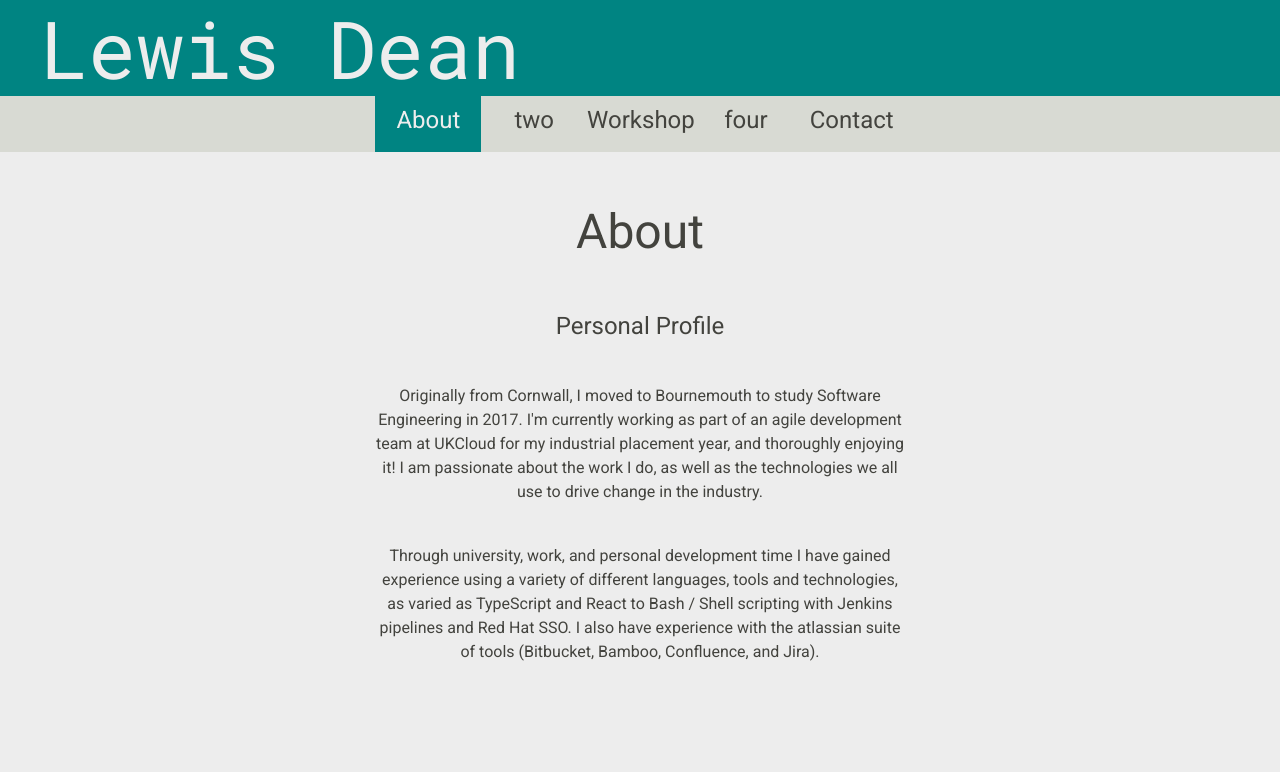
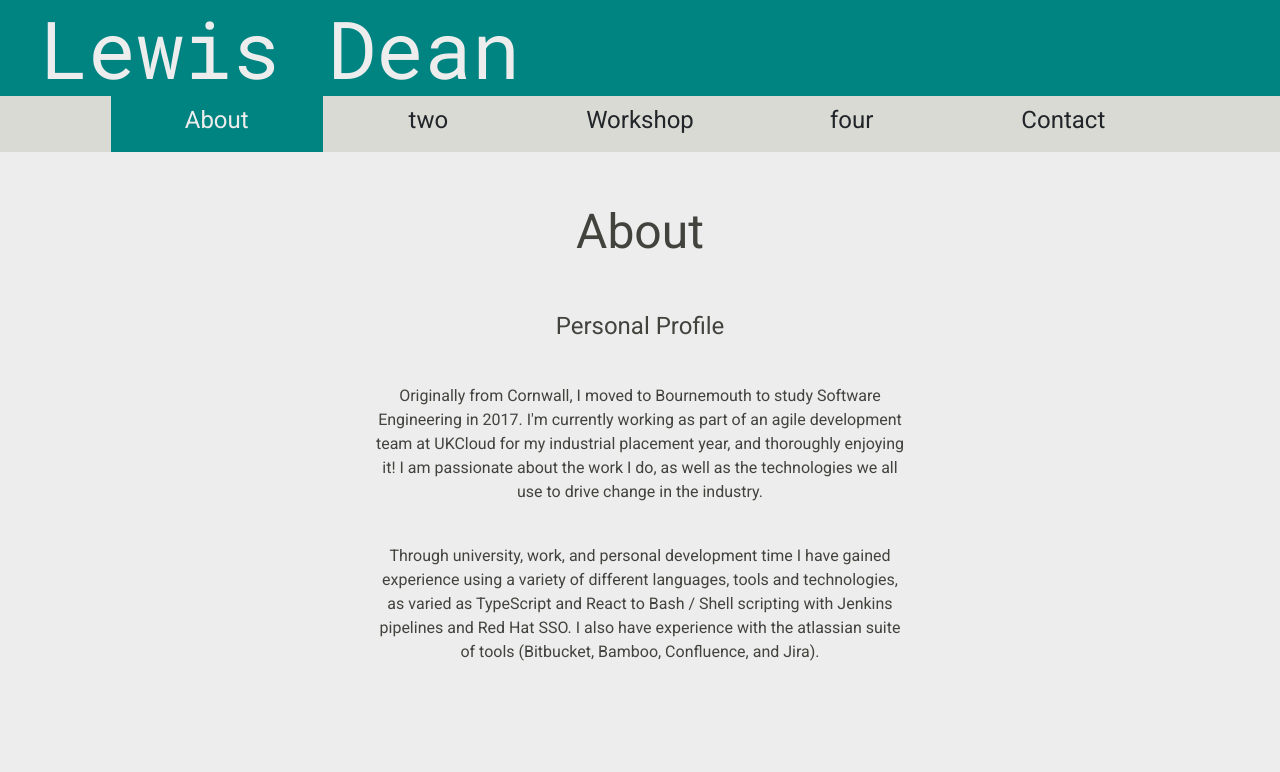
Before and after one commit to lewisdean731/lewisdean-dot-me, a React (Create React App) app: page / in a window 1280 px wide. Shown: the top 772 px of the page. Built offline with nearby package versions, Linux system fonts and the light colour scheme.

Commit message:
chore: remove useless links from navigationItems

```diff
--- a/src/components/UI/Navigation/NavigationItems/NavigationItem/NavigationItem.js
+++ b/src/components/UI/Navigation/NavigationItems/NavigationItem/NavigationItem.js
@@ -3,7 +3,7 @@ import classes from "./NavigationItem.module.scss";
 import { Col } from "react-bootstrap";
 
 const navigationItem = props => (
-  <Col xl={1} className={classes.NavigationItem}>
+  <Col xl={2} className={classes.NavigationItem}>
     <a
       href={props.link}
       onClick={() => props.clicked(props.children)}
--- a/src/components/UI/Navigation/NavigationItems/NavigationItems.js
+++ b/src/components/UI/Navigation/NavigationItems/NavigationItems.js
@@ -7,19 +7,19 @@ const NavigationItems = props => {
   return (
     <Row className={classes.NavigationItems}>
       <Col md />
-      <NavigationItem clicked={props.clicked} link="#" active={props.active}>
+      <NavigationItem clicked={props.clicked} active={props.active}>
         About
       </NavigationItem>
-      <NavigationItem clicked={props.clicked} link="#" active={props.active}>
+      <NavigationItem clicked={props.clicked} active={props.active}>
         two
       </NavigationItem>
-      <NavigationItem clicked={props.clicked} link="#" active={props.active}>
+      <NavigationItem clicked={props.clicked} active={props.active}>
         Workshop
       </NavigationItem>
-      <NavigationItem clicked={props.clicked} link="#" active={props.active}>
+      <NavigationItem clicked={props.clicked} active={props.active}>
         four
       </NavigationItem>
-      <NavigationItem clicked={props.clicked} link="#" active={props.active}>
+      <NavigationItem clicked={props.clicked} active={props.active}>
         Contact
       </NavigationItem>
       <Col md />
--- a/src/components/UI/Toolbar/Toolbar.module.scss
+++ b/src/components/UI/Toolbar/Toolbar.module.scss
@@ -16,7 +16,7 @@
   height: 100%;
 }
 
-@media (max-width: 999px) {
+@media (max-width: 1024px) {
   .DesktopOnly {
     display: none;
   }
```
Also changed, not shown: src/components/UI/SideDrawer/SideDrawer.js (+5 -5 lines).
